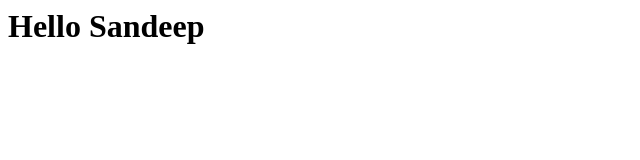
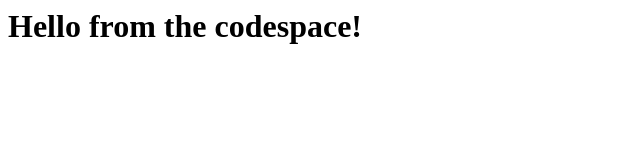
Before and after one commit to sandeep-study/skills-code-with-codespaces, a plain HTML site: page index.html in a window 1280 px wide. Shown: the whole page, without its empty margins (0-640 px from the left). Drawn offline with Linux system fonts and the light colour scheme.

Commit message:
Adding hello from the codespace!

```diff
--- a/index.html
+++ b/index.html
@@ -1,3 +1,3 @@
 <html>
-  <h1>Hello Sandeep</h1>
+  <h1>Hello from the codespace!</h1>
 </html>
```
